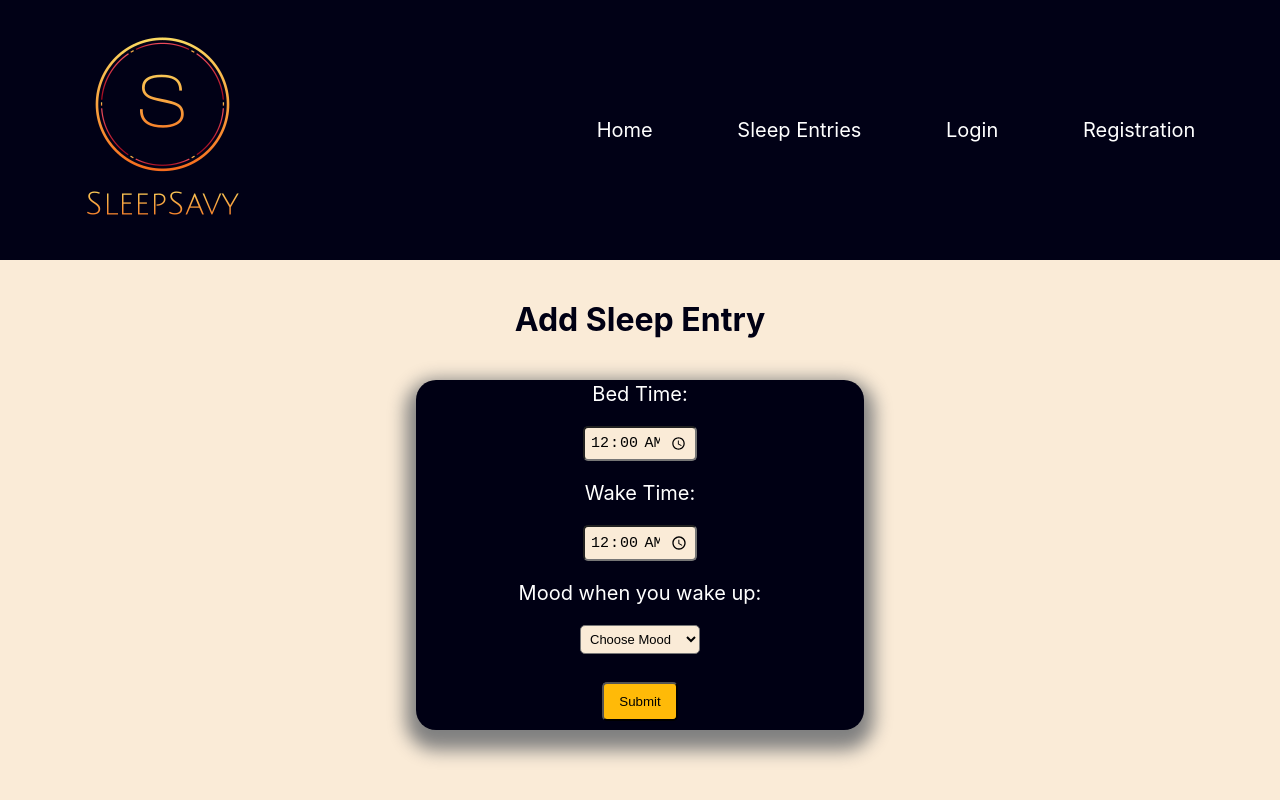
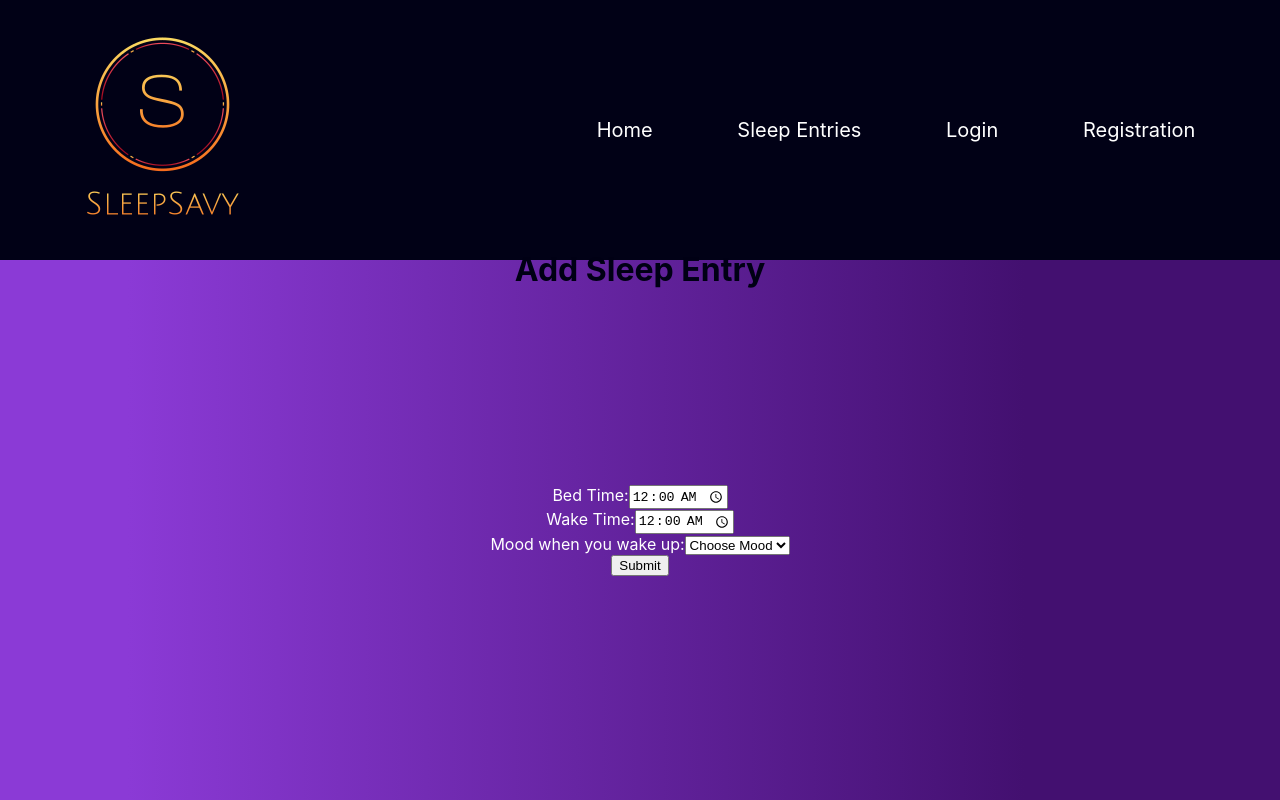
Before and after one commit to Build-Week-Sleep-Tracker-Lambda/Front-End, a React (Create React App) app in the folder sleep-savy/: page /add in a window 1280 px wide. Built offline with nearby package versions, Linux system fonts and the light colour scheme.

Commit message:
Revert "Addison hill"

```diff
--- a/sleep-savy/src/App.css
+++ b/sleep-savy/src/App.css
@@ -3,51 +3,25 @@
 }
 
 body {
-  /* background-image: linear-gradient(90deg, #8b3ad6 10%, #431070 80%); */
-  background-color: antiquewhite;
+  background-image: linear-gradient(90deg,#8B3AD6 10%, #431070 80%);
 }
 
 .input {
   background-color: antiquewhite;
   width: 40%;
-  padding: 10px;
+  padding: 5px;
   margin: 20px 10px;
   border-radius: 5px;
 }
 
-.time-input {
+.submitButton {
+  padding: 5px 25px;
+  width: 25%;
+  border-radius: 5px;
+  margin-top: 20px;
+  font-size: 12px;
+  color: black;
   background-color: antiquewhite;
-  width: 100px;
-  padding: 5px;
-  margin: 20px 10px;
-  border-radius: 5px;
-  font-size: 15px;
-}
-
-.time-input-sel {
-  background-color: antiquewhite;
-  width: 120px;
-  padding: 5px;
-  margin: 20px 10px;
-  border-radius: 5px;
-  font-size: 13px;
-}
-
-.submitButton {
-  cursor: pointer;
-  background: transparent;
-  font-size: 16px;
-  border-radius: 3px;
-  color: antiquewhite;
-  border: 2px solid antiquewhite;
-  padding: 0.25em 1em;
-  transition: 0.5s all ease-out;
-  margin: 15px;
-}
-
-.submitButton:hover {
-  background-color: #ffba08;
-  color: rgb(0, 0, 20);
 }
 
 .container {
@@ -65,12 +39,12 @@ body {
   margin: 0 auto;
   background-color: rgb(0, 0, 20);
   border-radius: 20px;
-  box-shadow: 0px 10px 18px 10px gray;
+  box-shadow: 0px 10px 18px 10px #431070;
 }
 
 .login-header {
   margin-bottom: 50px;
-  color: rgb(0, 0, 20);
+  color:  rgb(0, 0, 20);
 }
 
 .navBar {
@@ -90,6 +64,12 @@ form {
   margin: 0 auto;
 }
 
+.customForm {
+  background-color: rgb(0, 0, 20);
+  border-radius: 20px;
+  box-shadow: 0px 10px 18px 10px #431070;
+}
+
 .navBar {
   background-color: rgb(1, 1, 22);
   display: flex;
@@ -104,53 +84,31 @@ form {
   justify-content: space-evenly;
 }
 
+
 .link {
-  color: white;
-  text-decoration: none;
-  font-size: 20px;
+ color: white;
+ text-decoration: none;
+ font-size: 20px;
 }
 
+
 .link:hover {
-  color: #ffba08;
+  color: #FFBA08;
 }
 
 .label {
   color: white;
-  font-size: 20px;
 }
 
 label {
   color: white;
-  margin: 0 auto;
+  margin:0 auto;
+
 }
 
 h1 {
-  color: rgb(0, 0, 20);
-  margin-top: -30px;
-  padding: 20px;
+  color:rgb(0, 0, 20);
+  margin-top: -30px;;
+  padding:20px;
+
 }
-
-.title {
-  margin-top: 20px;
-}
-
-.btns {
-  display: flex;
-  justify-content: space-between;
-  margin: 8px;
-}
-
-.cards-btn {
-  border-radius: 2px;
-  background-color: #ffba08;
-  padding: 0 5px;
-  height: 25px;
-  width: 60px;
-}
-
-.button {
-  border-radius: 5px;
-  background-color: #ffba08;
-  padding: 10px 15px;
-  margin: 8px;
-}
--- a/sleep-savy/src/components/AddForm.js
+++ b/sleep-savy/src/components/AddForm.js
@@ -30,11 +30,11 @@ const AddForm = props => {
 
   return (
     <div className="add-form-container">
-      <h1 className="title">Add Sleep Entry</h1>
-      <form className="customForm" onSubmit={handleSubmit}>
-        <label className="label" htmlFor="bedTime">
+      <h1>Add Sleep Entry</h1>
+      <form className="add-form" onSubmit={handleSubmit}>
+        <label className="time-label">
+          {" "}
           Bed Time:
-        </label>
           <input
             className="time-input"
             type="time"
@@ -42,10 +42,11 @@ const AddForm = props => {
             value={entry.bedTime}
             onChange={handleChange}
           />
+        </label>
 
-        <label className="label" htmlFor="wakeTime">
+        <label className="time-label">
+          {" "}
           Wake Time:
-        </label>
           <input
             className="time-input"
             type="time"
@@ -53,18 +54,18 @@ const AddForm = props => {
             value={entry.wakeTime}
             onChange={handleChange}
           />
+        </label>
 
-        <label className="label" htmlFor="mood">
+        <label className="time-label">
           Mood when you wake up:
-        </label>
-        <select className="time-input-sel" name="mood" onChange={handleChange}>
+          <select className="select-input" name="mood" onChange={handleChange}>
             <option value="mood not selected">Choose Mood</option>
             <Emoji symbol="😡" value={1} />
             <Emoji symbol="😐" value={2} />
             <Emoji symbol="🙂" value={3} />
             <Emoji symbol="😍" value={4} />
           </select>
-
+        </label>
         <button type="submit" className="button">
           Submit
         </button>
--- a/sleep-savy/src/components/EditForm.js
+++ b/sleep-savy/src/components/EditForm.js
@@ -35,11 +35,11 @@ const EditForm = props => {
 
   return (
     <div className="add-form-container">
-      <h1 className="title">Edit Sleep Entry</h1>
-      <form className="customForm" onSubmit={update}>
-        <label className="label" htmlFor="bedTime">
+      <h1>Edit Workout</h1>
+      <form className="add-form" onSubmit={update}>
+        <label className="time-label">
+          {" "}
           Bed Time:
-        </label>
           <input
             className="time-input"
             type="time"
@@ -47,10 +47,11 @@ const EditForm = props => {
             value={entry.bedTime}
             onChange={handleChange}
           />
+        </label>
 
-        <label className="label" htmlFor="wakeTime">
+        <label className="time-label">
+          {" "}
           Wake Time:
-        </label>
           <input
             className="time-input"
             type="time"
@@ -58,18 +59,18 @@ const EditForm = props => {
             value={entry.wakeTime}
             onChange={handleChange}
           />
+        </label>
 
-        <label className="label" htmlFor="mood">
+        <label className="time-label">
           Mood when you wake up:
-        </label>
-        <select className="time-input-sel" name="mood" onChange={handleChange}>
+          <select className="select-input" name="mood" onChange={handleChange}>
             <option value="mood not selected">Choose Mood</option>
             <Emoji symbol="😡" value={1} />
             <Emoji symbol="😐" value={2} />
             <Emoji symbol="🙂" value={3} />
             <Emoji symbol="😍" value={4} />
           </select>
-
+        </label>
         <button type="submit" className="button">
           Submit
         </button>
--- a/sleep-savy/src/components/Home.js
+++ b/sleep-savy/src/components/Home.js
@@ -12,15 +12,6 @@ const Log = styled.div`
 
 const AddButton = styled.button`
   border: 1px solid grey;
-  border-radius: 5px;
-  background-color: rgb(0, 0, 20);
-  color: white;
-  height: 50px;
-  width: 140px;
-  font-size: 14px;
-  :hover {
-    color: #ffba08;
-  }
 `;
 
 function Home() {
@@ -34,7 +25,6 @@ function Home() {
       .then(res => {
         // console.log("res", res.data);
         setEntries(res.data);
-        console.log("res", res.data);
 
         const parseNum = res.data.map(n => {
           // Bedtime
@@ -85,7 +75,7 @@ function Home() {
   return (
     <div>
       <div>
-        <h1 className="title">Sleep Log</h1>
+        <h1>Sleep Log</h1>
         <Link to="/add">
           <AddButton>Add Sleep Entry</AddButton>
         </Link>
--- a/sleep-savy/src/components/Login.js
+++ b/sleep-savy/src/components/Login.js
@@ -32,7 +32,8 @@ function Login(props) {
       <h1 className="login-header">Login</h1>
       <form className="customForm" onSubmit={handleSubmit}>
         <label className="label" htmlFor="username">
-          Username:
+          {" "}
+          Username:{" "}
         </label>
         <input
           className="input"
@@ -45,7 +46,8 @@ function Login(props) {
         />
 
         <label className="label" htmlFor="password">
-          Password:
+          {" "}
+          Password:{" "}
         </label>
         <input
           className="input"
--- a/sleep-savy/src/components/NavBar.js
+++ b/sleep-savy/src/components/NavBar.js
@@ -1,27 +1,19 @@
-import React from "react";
-import { Link } from "react-router-dom";
-import logo from "../images/logo.png";
+import React from 'react'
+import { Link } from 'react-router-dom'
+import logo from '../images/logo.png'
 
 function NavBar() {
-  return (
-    <div className="navBar">
-      <img src={logo} alt="logo" />
-      <div className="links">
-        <a href="https://ui.faziz6006.now.sh/" className="link">
-          Home
-        </a>
-        <Link to="/sleep" className="link">
-          Sleep Entries
-        </Link>
-        <Link to="/" className="link">
-          Login
-        </Link>
-        <Link to="/registration" className="link">
-          Registration
-        </Link>
-      </div>
-    </div>
-  );
+    return (
+        <div className='navBar'>
+            <img src={logo} alt='logo' />
+            <div className='links'>
+                <Link to='#' className='link'>Home</Link>
+                <Link to='/sleep' className='link'>Sleep Entries</Link>
+                <Link to='/' className='link'>Login</Link>
+                <Link to='/registration' className='link'>Registration</Link>
+            </div>
+        </div>
+    )
 }
 
-export default NavBar;
+export default NavBar
--- a/sleep-savy/src/components/SignUp.js
+++ b/sleep-savy/src/components/SignUp.js
@@ -5,11 +5,12 @@ import { axiosWithAuth } from "./axiosWithAuth";
 const Input = styled.input`
   font-size: 18px;
   padding: 10px;
+  background: papayawhip;
   border: none;
   display: flex;
   flex-direction: column;
   align-content: center;
-  background-color: antiquewhite;
+  background-color: #D9C2ED;
   width: 40%;
   margin: 0 auto;
   border-radius: 5px;
@@ -27,15 +28,15 @@ const Button = styled.button`
   background: transparent;
   font-size: 16px;
   border-radius: 3px;
-  color: antiquewhite;
-  border: 2px solid antiquewhite;
+  color: #431070;
+  border: 2px solid #431070;
   margin: 0 1em;
   padding: 0.25em 1em;
   transition: 0.5s all ease-out;
   margin: 30px;
   &:hover {
-    background-color: #ffba08;
-    color: rgb(0, 0, 20);
+    background-color: #8b3ad6;
+    color: white;
   }
 `;
 
--- a/sleep-savy/src/components/SleepCard.js
+++ b/sleep-savy/src/components/SleepCard.js
@@ -9,8 +9,6 @@ const Card = styled.div`
   border-radius: 10px;
   box-shadow: 0 4px 8px 0 #35373b;
   margin-top: 5%;
-  background-color: rgb(0, 0, 20);
-  color: white;
 `;
 
 const SleepCard = ({ entry, entries, setEntries, totalTime }) => {
@@ -33,12 +31,10 @@ const SleepCard = ({ entry, entries, setEntries, totalTime }) => {
 
   return (
     <Card id={entry.id}>
-      <div className="btns">
-        <button className="cards-btn" onClick={() => deleteEntry(entry.id)}>
-          Delete
-        </button>
+      <div>
+        <button onClick={() => deleteEntry(entry.id)}>Delete</button>
         <Link to={`/edit/${entry.id}`}>
-          <button className="cards-btn">Edit</button>
+          <button>Edit</button>
         </Link>
       </div>
       <h2>Bed Time : {entry.bedTime}</h2>
```
Also changed, not shown: 1 other file (tests, documents, lock files or other folders). Lines whose indentation alone changed are shown as unchanged.
